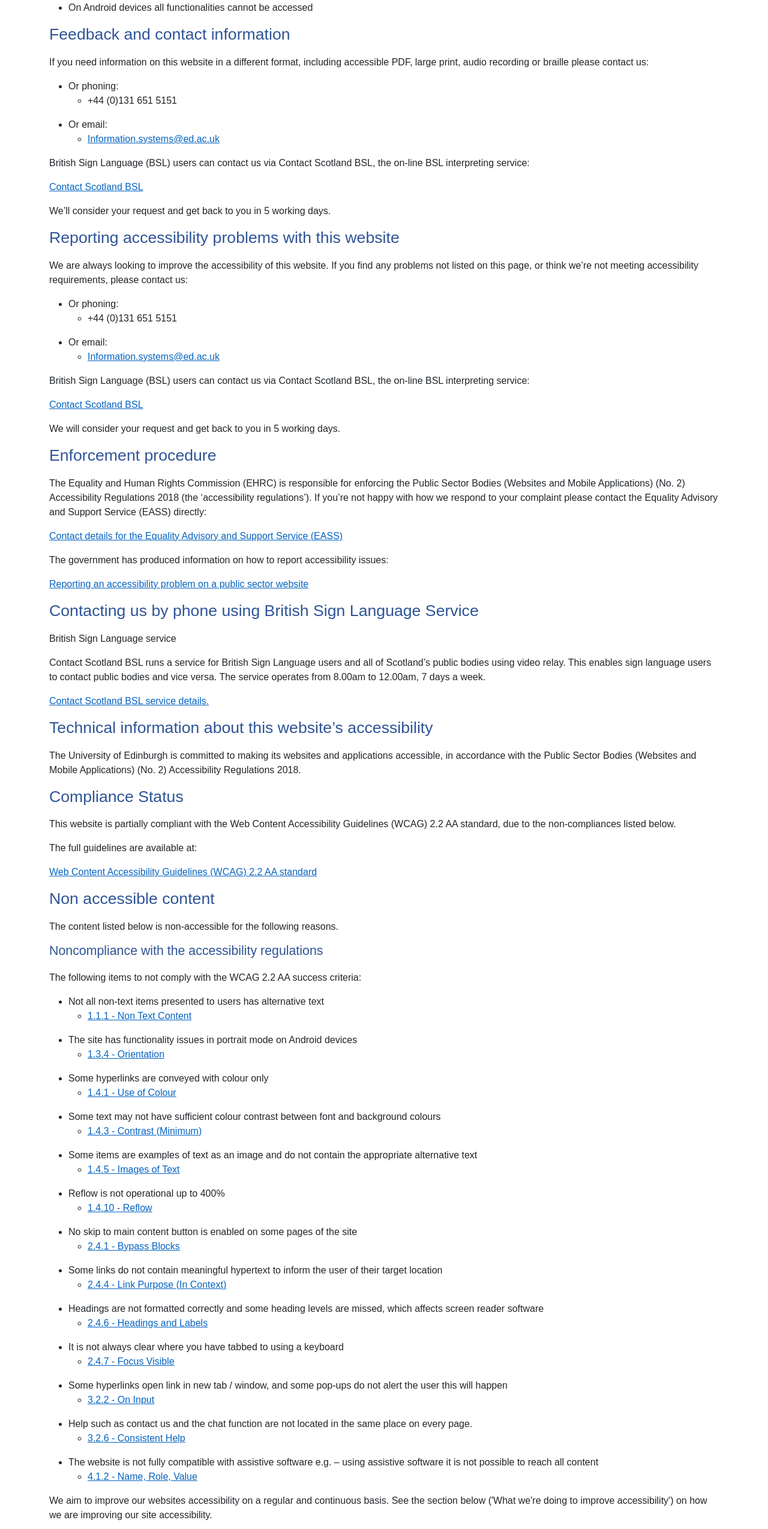
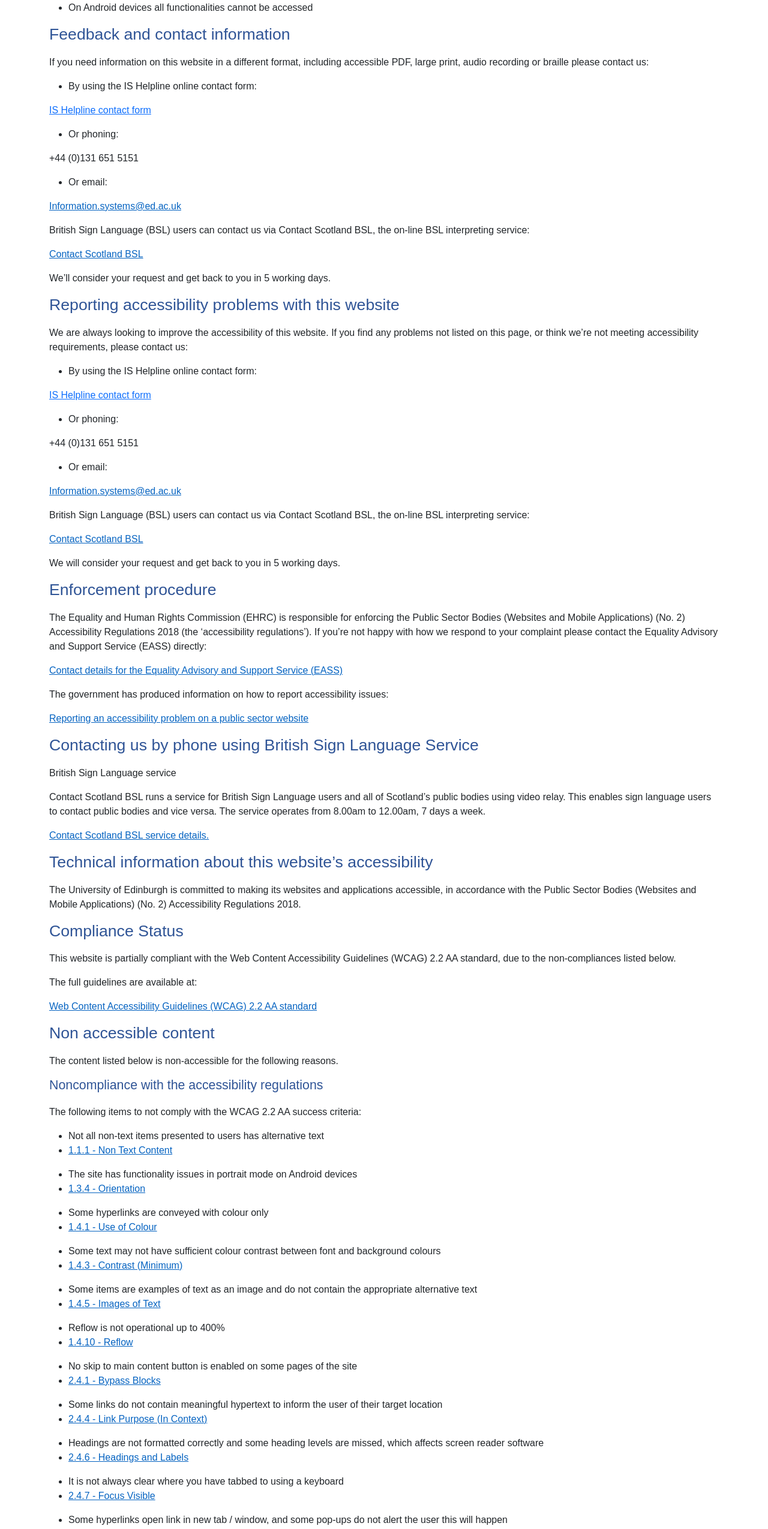
Before and after one commit to UoEMainLibrary/Lyell-Website, a React (Create React App) app in the folder frontend/: page /accessibility in a window 1280 px wide. Shown: the part 1200-3749 px from the top of the page at 60% size. Built offline with nearby package versions, Linux system fonts and the light colour scheme; a web font is replaced by a local one.

Commit message:
accessibility status

```diff
--- a/frontend/src/pages/Accessibility.js
+++ b/frontend/src/pages/Accessibility.js
@@ -99,13 +99,14 @@ const AccessibilityStatement = ({
                 a few simple steps you can customise the appearance of our website
                 using your browser settings to make it easier to read and navigate:</p>
             <p><a href="https://www.ed.ac.uk/about/website/accessibility/customising-site"
-                  target="Customising our site"  style={styles.link}>Additional
+                  target="Customising our site" style={styles.link}>Additional
                 information on how to customise our website appearance</a></p>
             <p>If
                 you are a member of University staff or a student, you can use the free SensusAccess accessible document
                 conversion service:</p>
             <p><a
-                href="https://www.ed.ac.uk/student-disability-service/staff/supporting-students/accessible-technology"  style={styles.link}>Information
+                href="https://www.ed.ac.uk/student-disability-service/staff/supporting-students/accessible-technology"
+                style={styles.link}>Information
                 on SensusAccess</a></p>
             <h2 style={styles.h2}>How accessible this website is</h2>
             <p>We know some parts of this website are not fully accessible:</p>
@@ -121,23 +122,24 @@ const AccessibilityStatement = ({
                 contact us:
             </p>
             <ul>
+                <li>By using the IS Helpline online contact form:</li>
+            </ul>
+            <p><a href="https://www.ishelpline.ed.ac.uk/forms/">IS Helpline contact form</a></p>
+            <ul>
                 <li>Or phoning:</li>
-                <ul>
-                    <li>+44 (0)131 651 5151</li>
-                </ul>
             </ul>
+            <p>+44 (0)131 651 5151</p>
 
             <ul>
                 <li>Or email:</li>
-                <ul>
-                    <li><a href="mailto:Information.systems@ed.ac.uk"  style={styles.link}>Information.systems@ed.ac.uk</a></li>
-                </ul>
             </ul>
+            <p><a href="mailto:Information.systems@ed.ac.uk"
+                  style={styles.link}>Information.systems@ed.ac.uk</a></p>
 
             <p>British Sign Language (BSL) users can contact us via&nbsp;Contact Scotland
                 BSL, the on-line BSL interpreting service:</p>
             <p>
-                <a href="https://contactscotland-bsl.org/"  style={styles.link}>Contact
+                <a href="https://contactscotland-bsl.org/" style={styles.link}>Contact
                     Scotland BSL</a>
             </p>
             <p>We’ll consider your request and get back to you in 5 working days.</p>
@@ -148,25 +150,26 @@ const AccessibilityStatement = ({
                 meeting accessibility requirements, please contact us:&nbsp;
             </p>
             <ul>
+                <li>By using the IS Helpline online contact form:</li>
+            </ul>
+            <p><a href="https://www.ishelpline.ed.ac.uk/forms/">IS Helpline contact form</a></p>
+            <ul>
                 <li>Or phoning:</li>
-                <ul>
-                    <li>+44 (0)131 651 5151</li>
-                </ul>
             </ul>
+            <p>+44 (0)131 651 5151</p>
 
             <ul>
                 <li>Or email:</li>
-                <ul>
-                    <li><a href="mailto:Information.systems@ed.ac.uk"  style={styles.link}>Information.systems@ed.ac.uk</a></li>
-                </ul>
             </ul>
+            <p><a href="mailto:Information.systems@ed.ac.uk"
+                  style={styles.link}>Information.systems@ed.ac.uk</a></p>
             <p>
                 British Sign Language (BSL) users can
                 contact us via&nbsp;Contact Scotland BSL, the on-line BSL
                 interpreting service:
             </p>
             <p>
-                <a href="https://contactscotland-bsl.org/"  style={styles.link}>Contact
+                <a href="https://contactscotland-bsl.org/" style={styles.link}>Contact
                     Scotland BSL</a>
             </p>
             <p>We
@@ -181,13 +184,14 @@ const AccessibilityStatement = ({
                 regulations’). If you’re not happy with how we respond to your
                 complaint please contact the Equality Advisory and Support Service
                 (EASS) directly:</p>
-            <p><a href="https://www.equalityadvisoryservice.com/"  style={styles.link}>Contact
+            <p><a href="https://www.equalityadvisoryservice.com/" style={styles.link}>Contact
                 details for the Equality Advisory and Support Service (EASS)</a></p>
 
             <p>The
                 government has produced information on how to report accessibility
                 issues:</p>
-            <p><a href="https://www.gov.uk/reporting-accessibility-problem-public-sector-website" style={styles.link}>Reporting
+            <p><a href="https://www.gov.uk/reporting-accessibility-problem-public-sector-website"
+                  style={styles.link}>Reporting
                 an accessibility problem on a public sector website</a></p>
 
             <h2 style={styles.h2}>Contacting us by phone using British Sign Language Service</h2>
@@ -199,7 +203,7 @@ const AccessibilityStatement = ({
                 of Scotland’s public bodies using video relay. This enables sign
                 language users to contact public bodies and vice versa. The service
                 operates from 8.00am to 12.00am, 7 days a week.</p>
-            <p><a href="https://contactscotland-bsl.org/"  style={styles.link}>Contact
+            <p><a href="https://contactscotland-bsl.org/" style={styles.link}>Contact
                 Scotland BSL service details.</a></p>
 
             <h2 style={styles.h2}>Technical information about this website’s accessibility</h2>
@@ -209,12 +213,13 @@ const AccessibilityStatement = ({
                 (Websites and Mobile Applications) (No. 2) Accessibility Regulations
                 2018.</p>
             <h2 style={styles.h2}>Compliance Status</h2>
-            <p>This website is partially compliant with the Web Content Accessibility Guidelines (WCAG) 2.2 AA standard,
+            <p>This website is partially compliant with the Web Content Accessibility Guidelines (WCAG) 2.2 AA
+                standard,
                 due to
                 the non-compliances listed below.</p>
             <p>The
                 full guidelines are available at:</p>
-            <p><a href="https://www.w3.org/TR/WCAG22/"  style={styles.link}>Web
+            <p><a href="https://www.w3.org/TR/WCAG22/" style={styles.link}>Web
                 Content Accessibility Guidelines (WCAG) 2.2 AA standard</a></p>
 
             <h2 style={styles.h2}>Non accessible content</h2>
@@ -229,92 +234,91 @@ const AccessibilityStatement = ({
 
             <ul>
                 <li>Not all non-text items presented to users has alternative text</li>
-                <ul>
-                    <li><a href="https://www.w3.org/TR/WCAG22/#non-text-content"  style={styles.link}>1.1.1 - Non Text Content</a></li>
-                </ul>
+                <li><a href="https://www.w3.org/TR/WCAG22/#non-text-content" style={styles.link}>1.1.1 - Non Text
+                    Content</a></li>
             </ul>
 
             <ul>
                 <li>The site has functionality issues in portrait mode on Android devices</li>
-                <ul>
-                    <li><a href="https://www.w3.org/TR/WCAG22/#orientation"  style={styles.link}>1.3.4 - Orientation</a></li>
-                </ul>
+                <li><a href="https://www.w3.org/TR/WCAG22/#orientation" style={styles.link}>1.3.4 - Orientation</a>
+                </li>
             </ul>
 
             <ul>
                 <li>Some hyperlinks are conveyed with colour only</li>
-                <ul>
-                    <li><a href="https://www.w3.org/TR/WCAG22/#use-of-color"  style={styles.link}>1.4.1 - Use of Colour</a></li>
-                </ul>
+                <li><a href="https://www.w3.org/TR/WCAG22/#use-of-color" style={styles.link}>1.4.1 - Use of
+                    Colour</a>
+                </li>
+
             </ul>
             <ul>
                 <li>Some text may not have sufficient colour contrast between font and background colours</li>
-                <ul>
-                    <li><a href="https://www.w3.org/TR/WCAG22/#contrast-minimum"  style={styles.link}>1.4.3 - Contrast (Minimum)</a></li>
-                </ul>
+                <li><a href="https://www.w3.org/TR/WCAG22/#contrast-minimum" style={styles.link}>1.4.3 - Contrast
+                    (Minimum)</a></li>
+
             </ul>
 
             <ul>
-                <li>Some items are examples of text as an image and do not contain the appropriate alternative text</li>
-                <ul>
-                    <li><a href="https://www.w3.org/TR/WCAG22/#images-of-text"  style={styles.link}>1.4.5 - Images of Text</a></li>
-                </ul>
+                <li>Some items are examples of text as an image and do not contain the appropriate alternative
+                    text
+                </li>
+                <li><a href="https://www.w3.org/TR/WCAG22/#images-of-text" style={styles.link}>1.4.5 - Images of
+                    Text</a></li>
             </ul>
 
             <ul>
                 <li>Reflow is not operational up to 400%</li>
-                <ul>
-                    <li><a href="https://www.w3.org/TR/WCAG22/#reflow"  style={styles.link}>1.4.10 - Reflow</a></li>
-                </ul>
+                <li><a href="https://www.w3.org/TR/WCAG22/#reflow" style={styles.link}>1.4.10 - Reflow</a></li>
             </ul>
             <ul>
                 <li>No skip to main content button is enabled on some pages of the site</li>
-                <ul>
-                    <li><a href="https://www.w3.org/TR/WCAG22/#bypass-blocks"  style={styles.link}>2.4.1 - Bypass Blocks</a></li>
-                </ul>
+                <li><a href="https://www.w3.org/TR/WCAG22/#bypass-blocks" style={styles.link}>2.4.1 - Bypass
+                    Blocks</a>
+                </li>
             </ul>
             <ul>
                 <li>Some links do not contain meaningful hypertext to inform the user of their target location</li>
-                <ul>
-                    <li><a href="https://www.w3.org/TR/WCAG22/#link-purpose-in-context"  style={styles.link}>2.4.4 - Link Purpose (In
-                        Context)</a>
-                    </li>
-                </ul>
+                <li><a href="https://www.w3.org/TR/WCAG22/#link-purpose-in-context" style={styles.link}>2.4.4 - Link
+                    Purpose (In
+                    Context)</a>
+                </li>
             </ul>
             <ul>
-                <li>Headings are not formatted correctly and some heading levels are missed, which affects screen reader
+                <li>Headings are not formatted correctly and some heading levels are missed, which affects screen
+                    reader
                     software
                 </li>
-                <ul>
-                    <li><a href="https://www.w3.org/TR/WCAG22/#headings-and-labels"  style={styles.link}>2.4.6 - Headings and Labels</a></li>
-                </ul>
+                <li><a href="https://www.w3.org/TR/WCAG22/#headings-and-labels" style={styles.link}>2.4.6 - Headings
+                    and
+                    Labels</a></li>
             </ul>
             <ul>
                 <li>It is not always clear where you have tabbed to using a keyboard</li>
-                <ul>
-                    <li><a href="https://www.w3.org/TR/WCAG22/#focus-visible"  style={styles.link}>2.4.7 - Focus Visible</a></li>
-                </ul>
+                <li><a href="https://www.w3.org/TR/WCAG22/#focus-visible" style={styles.link}>2.4.7 - Focus
+                    Visible</a>
+                </li>
             </ul>
             <ul>
                 <li>Some hyperlinks open link in new tab / window, and some pop-ups do not alert the user this will
                     happen
                 </li>
-                <ul>
-                    <li><a href="https://www.w3.org/TR/WCAG22/#on-input"  style={styles.link}>3.2.2 - On Input</a></li>
-                </ul>
+                <li><a href="https://www.w3.org/TR/WCAG22/#on-input" style={styles.link}>3.2.2 - On Input</a></li>
             </ul>
             <ul>
-                <li>Help such as contact us and the chat function are not located in the same place on every page.</li>
-                <ul>
-                    <li><a href="https://www.w3.org/TR/WCAG22/#consistent-help" style={styles.link}>3.2.6 - Consistent Help</a></li>
-                </ul>
+                <li>Help such as contact us and the chat function are not located in the same place on every page.
+                </li>
+                <li><a href="https://www.w3.org/TR/WCAG22/#consistent-help" style={styles.link}>3.2.6 - Consistent
+                    Help</a></li>
             </ul>
             <ul>
-                <li>The website is not fully compatible with assistive software e.g. – using assistive software it is
+                <li>The website is not fully compatible with assistive software e.g. – using assistive software it
+                    is
                     not possible to reach all content
                 </li>
                 <ul>
-                    <li><a href="https://www.w3.org/TR/WCAG22/#name-role-value" style={styles.link}>4.1.2 - Name, Role, Value</a></li>
+                    <li><a href="https://www.w3.org/TR/WCAG22/#name-role-value" style={styles.link}>4.1.2 - Name,
+                        Role,
+                        Value</a></li>
                 </ul>
             </ul>
             <p>We
@@ -334,13 +338,15 @@ const AccessibilityStatement = ({
             <p>At
                 this time we believe no content is outwith the scope of the accessibility regulations.</p>
             <h2 style={styles.h2}>What we’re doing to improve accessibility</h2>
-            <p>We will continue to address and make significant improvements to the accessibility issues highlighted.
+            <p>We will continue to address and make significant improvements to the accessibility issues
+                highlighted.
                 Unless specified otherwise, a complete solution or significant improvement will be in place
                 by {testDate}.
             </p>
             <p>
                 While we are in the process of resolving these accessibility issues we will ensure reasonable
-                adjustments are in place to make sure no user is disadvantaged. As changes are made, we will continue to
+                adjustments are in place to make sure no user is disadvantaged. As changes are made, we will
+                continue to
                 review accessibility and retest the accessibility of this website.
             </p>
             <h2 style={styles.h2}>Preparation of this accessibility statement</h2>
@@ -424,8 +430,10 @@ const AccessibilityStatement = ({
                 </li>
             </ul>
             <h2 style={styles.h2}>Change Log</h2>
-            <p>Since our initial report, we have undertaken more extensive manual testing with assistive software to get
-                a better understanding of the accessibility issues on this website. This section will receive updates as
+            <p>Since our initial report, we have undertaken more extensive manual testing with assistive software to
+                get
+                a better understanding of the accessibility issues on this website. This section will receive
+                updates as
                 and when accessibility improvements are made to the website.</p>
 
         </div>
```
